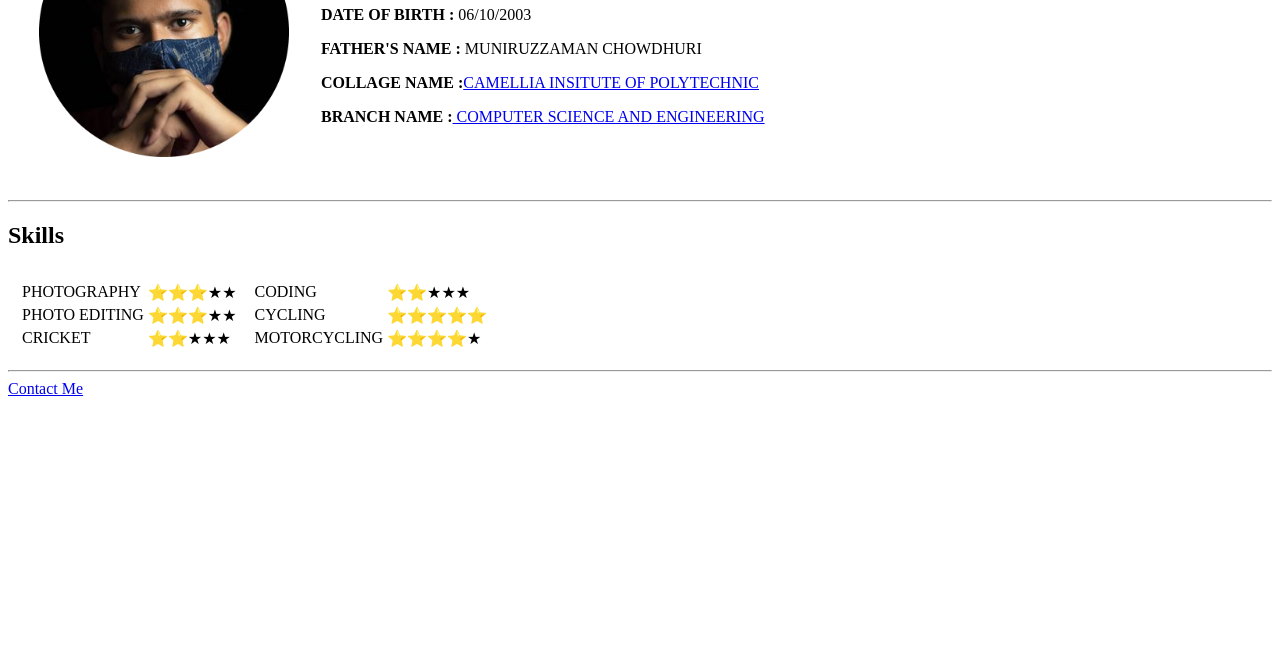
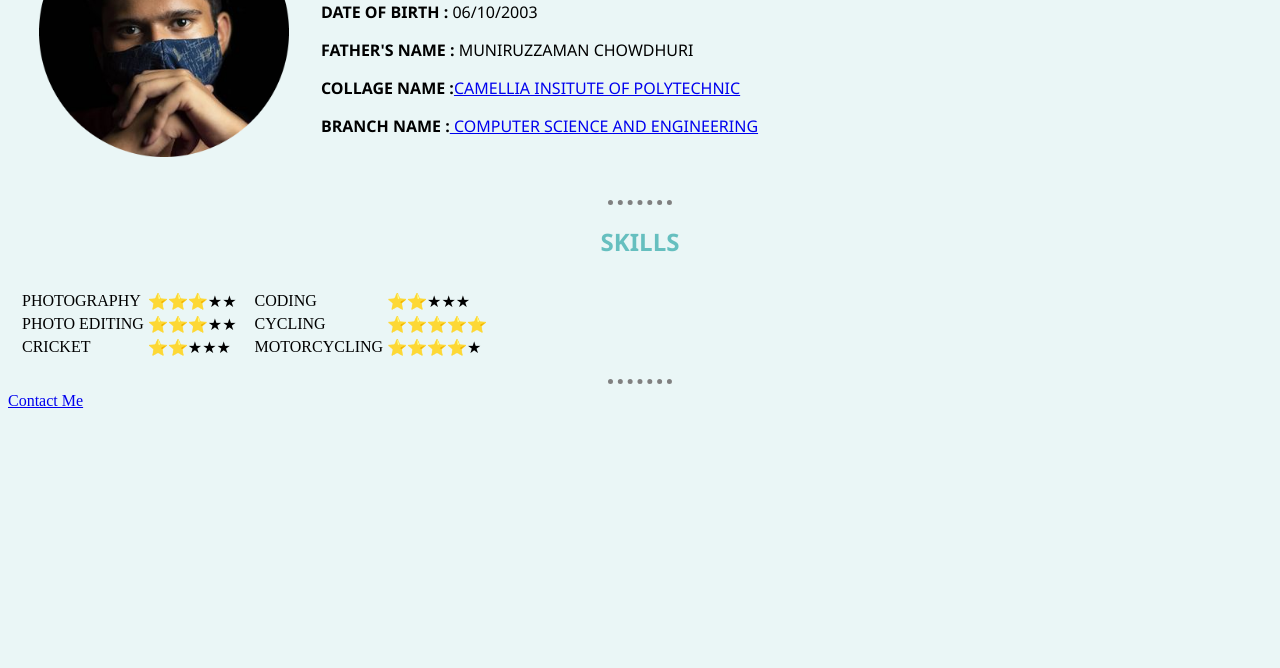
Before and after one commit to NishanBWN/CV, a plain HTML site: page index.html in a window 1280 px wide. Shown: the part 132-800 px from the top of the page. Drawn offline with Linux system fonts and the light colour scheme.

Commit message:
update index.html

```diff
--- a/index.html
+++ b/index.html
@@ -3,16 +3,17 @@
 <head>
     <meta charset="UTF-8">
     <title>Nishan's website</title>
+    <link rel="stylesheet" href="css\styles.css">
 </head>
 <body>
     <table cellspacing="30">
         <tr>
             <td>
-                <img src="image\nishan.png"alt="Nishan profile photo"width="250" height="250">
+                <img src="image\nishan.png"alt="Nishan profile photo"width="250" height="250" class="center" >
             </td>
             <td>
                 <h1>NISHAN CHOWDHURY</h1>
-                <p><strong>DATE OF BIRTH :</strong> 06/10/2003</p>
+                <p><strong>DATE OF BIRTH :</strong> 06/10/2003</p class="DOB">
                 <P><strong>FATHER'S NAME :</strong> MUNIRUZZAMAN CHOWDHURI</P>
                 <P><strong>COLLAGE NAME :</strong><a href="https://cip.net.in/" >CAMELLIA INSITUTE OF POLYTECHNIC</a></P>
                 <P><strong>BRANCH NAME :</strong><a href="https://en.wikipedia.org/wiki/Computer_science_and_engineering"> COMPUTER SCIENCE AND ENGINEERING</a></P>
@@ -21,7 +22,7 @@
         </tr>
     </table>
     <hr>
-    <h2>Skills</h2>
+    <h2>SKILLS</h2>
 
     <table cellspacing="10">
         <td>
```
